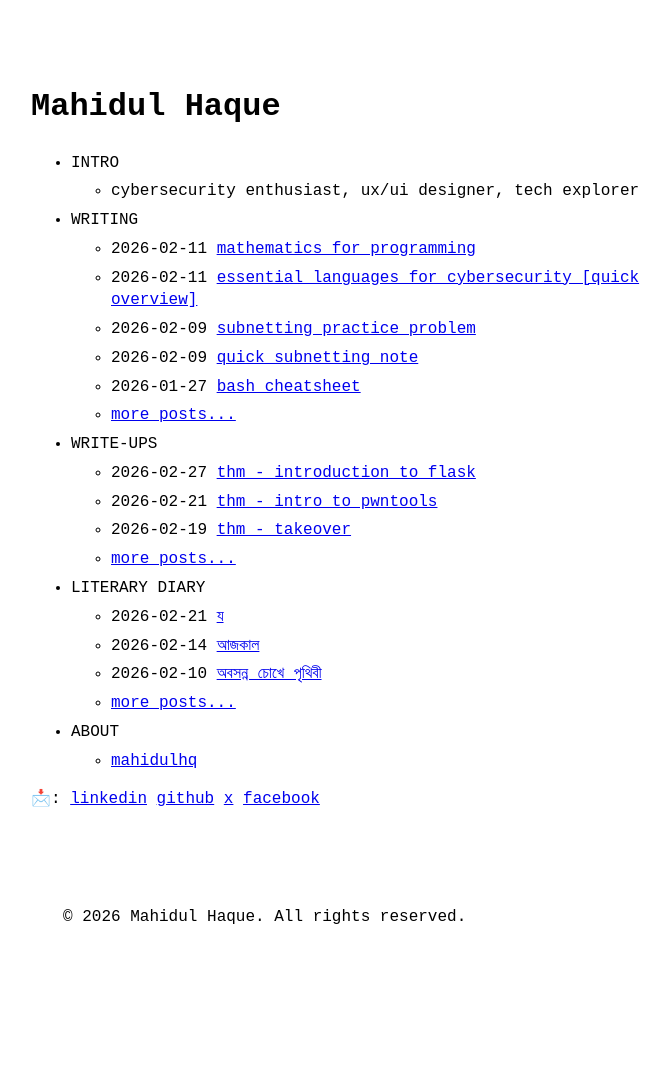
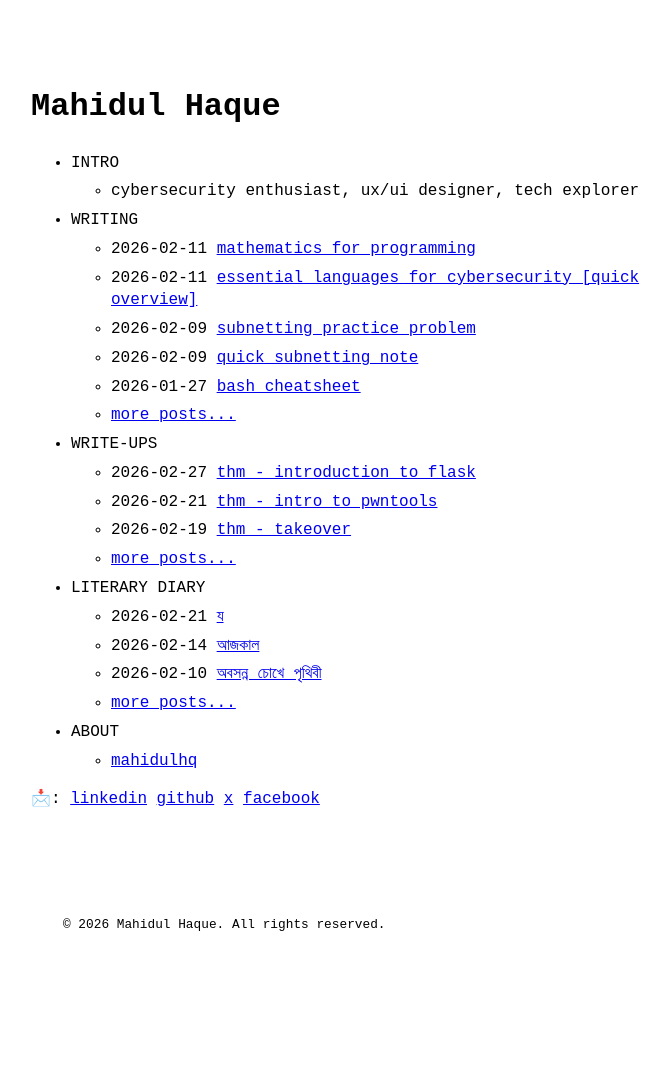
Before and after one commit to mahidulhq/mahidulhq.github.io, a Jekyll site: the page built from index.md, in a window 1280 px wide. Shown: the whole page, without its empty margins (289-958 px from the left). Built offline with Jekyll 4.4.1, drawn with Linux system fonts in a browser that asks for light colours.

Commit message:
Update home.html

```diff
--- a/_layouts/home.html
+++ b/_layouts/home.html
@@ -13,6 +13,6 @@ layout: default
 {{ content }}
 <footer class="footer">
     <div class="w">
-        <p>&copy; {{ 'now' | date: '%Y' }} {{ site.title | default: site.name }}. All rights reserved.</p>
+        <p style="font-size: 0.8em; margin-top: 2em;">&copy; {{ 'now' | date: '%Y' }} {{ site.title | default: site.name }}. All rights reserved.</p>
     </div>
 </footer>
```
